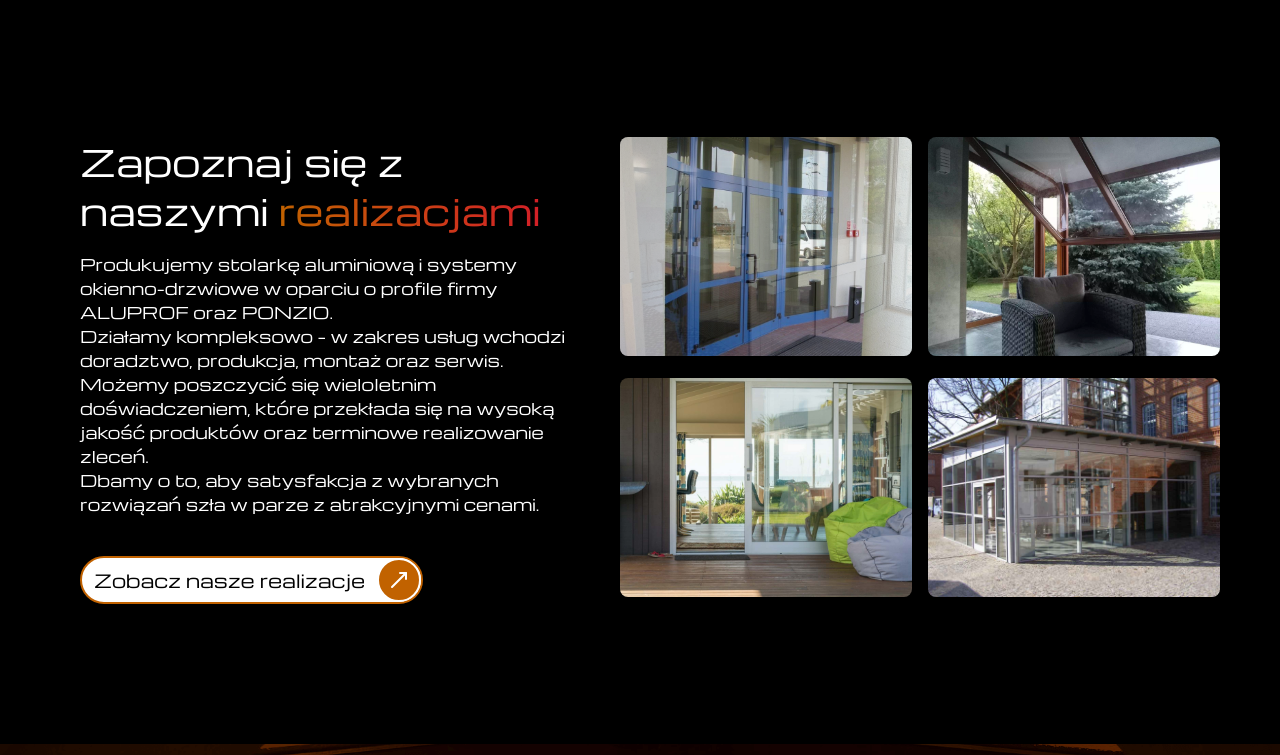
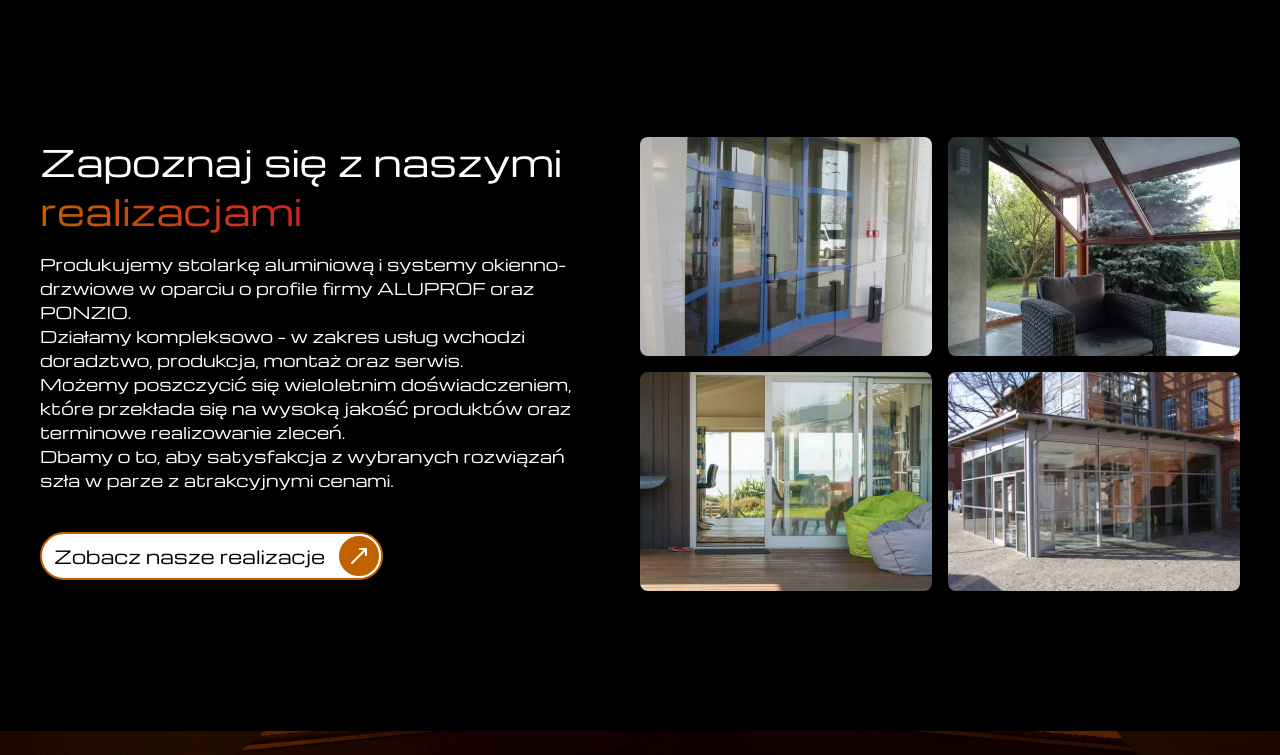
Before and after one commit to RIP-Tear/Aluwik-frontend, a Next.js app: page / in a window 1280 px wide. Shown: the part 1980-2735 px from the top of the page. Built offline with nearby package versions, Linux system fonts and the light colour scheme.

Commit message:
poprawki na stronie głównej

```diff
--- a/src/components/molecules/footer/Footer.tsx
+++ b/src/components/molecules/footer/Footer.tsx
@@ -69,7 +69,7 @@ export const Footer = () => {
   return (
     <footer
       className={clsx(
-        "bg-black text-white p-10 mx-auto relative z-50 flex justify-center items-center",
+        "bg-black text-white py-10 mx-auto relative z-50 flex justify-center items-center",
       )}
     >
       <div className="max-w-[1200px]">
@@ -107,8 +107,6 @@ export const Footer = () => {
         </div>
         <div className="border border-white/20 w-full my-10" />
         <div className="flex flex-col lg:flex-row gap-10 justify-between items-start">
-          {/* Logo */}
-
           {/* Sections */}
           <Section title="Nawigacja">
             <ul>
--- a/src/components/organisms/home-page/AboutUs.tsx
+++ b/src/components/organisms/home-page/AboutUs.tsx
@@ -12,7 +12,7 @@ const AboutUs = () => {
       <div className="absolute inset-0 -z-10">
         <Image src={aboutUsBg} alt="zdjęcie1" fill className="object-cover" priority />
       </div>
-      <div className="flex justify-center px-5 mt-10 sm:mt-[100px]">
+      <div className="flex justify-center mt-10 sm:mt-[100px]">
         <div className="text-white leading-relaxed max-w-[1200px] w-full py-10">
           <Heading label={"Dowiedz się"} size={24} className="uppercase text-start px-5" as="h5" />
           <Heading
--- a/src/components/organisms/home-page/ContactHero.tsx
+++ b/src/components/organisms/home-page/ContactHero.tsx
@@ -11,7 +11,7 @@ const ContactHero = () => {
       <div className="absolute inset-0 -z-10">
         <Image src={contactBg} alt="zdjęcie2" fill className="object-cover" priority />
       </div>
-      <div className="flex justify-center px-5">
+      <div className="flex justify-center ">
         <div className="text-white leading-relaxed max-w-[1200px] w-full py-10">
           <div className="max-w-[1200px] px-5 sm:flex">
             <div className="max-w-[800px]">
@@ -19,7 +19,7 @@ const ContactHero = () => {
                 label="Jesteś zainteresowany naszymi
 usługami?"
                 size={32}
-                className=" text-start mb-4 px-5"
+                className=" text-start mb-4"
                 as="h2"
                 highlightWords={["usługami"]}
               />
--- a/src/components/organisms/realization-preview/RealizationPreview.tsx
+++ b/src/components/organisms/home-page/RealizationPreview.tsx
@@ -50,17 +50,17 @@ const RealizationPreview = () => {
     <div className="bg-black w-full py-10 sm:py-[100px] mt-10 sm:mt-[100px]">
       <div className="flex justify-center px-5">
         <div className="text-white leading-relaxed max-w-[1200px] w-full py-10">
-          <div className="px-5 sm:flex gap-8">
-            {/* Lewa kolumna */}
+          <div className="flex flex-col xl:flex-row gap-8">
+            {/* Tekst po lewej */}
             <div className="flex-1 max-w-[800px]">
               <Heading
                 label="Zapoznaj się z naszymi realizacjami"
                 size={32}
-                className="text-start mb-4 px-5"
+                className="text-start mb-4"
                 as="h2"
                 highlightWords={["realizacjami"]}
               />
-              <div className="max-w-[600px] px-5">
+              <div className="max-w-[600px]">
                 <Text
                   text={`Produkujemy stolarkę aluminiową i systemy okienno-drzwiowe w oparciu o profile firmy ALUPROF oraz PONZIO.
 Działamy kompleksowo – w zakres usług wchodzi doradztwo, produkcja, montaż oraz serwis.
@@ -72,8 +72,8 @@ Dbamy o to, aby satysfakcja z wybranych rozwiązań szła w parze z atrakcyjnymi
               </div>
             </div>
 
-            {/* Mozaika po prawej */}
-            <div className="hidden sm:grid grid-cols-2 gap-4 w-full max-w-[600px]">
+            {/* Mozaika 2x2 */}
+            <div className="grid grid-cols-2 gap-4 w-full max-w-[600px] mt-8 sm:mt-0">
               {tiles.map((tile, i) => (
                 <div key={i} className="relative w-full aspect-[4/3] rounded-lg overflow-hidden">
                   {/* Widoczny obrazek */}
@@ -84,7 +84,7 @@ Dbamy o to, aby satysfakcja z wybranych rozwiązań szła w parze z atrakcyjnymi
                     className="object-cover transition-opacity duration-700"
                   />
 
-                  {/* Nadchodzący obrazek – fade-in */}
+                  {/* Nadchodzący obrazek */}
                   {tile.incoming && (
                     <motion.div
                       initial={{ opacity: 0 }}
--- a/src/templates/HomeTemplate.tsx
+++ b/src/templates/HomeTemplate.tsx
@@ -3,7 +3,7 @@ import { useGsapFadeInSections } from "@/hooks/useGsapSectionFadeIn";
 import AboutUs from "@/components/organisms/home-page/AboutUs";
 import OfferCards from "@/components/organisms/home-page/OfferCards";
 import ContactHero from "@/components/organisms/home-page/ContactHero";
-import RealizationPreview from "@/components/organisms/realization-preview/RealizationPreview";
+import RealizationPreview from "@/components/organisms/home-page/RealizationPreview";
 import HeroText from "@/components/molecules/hero-text/HeroText";
 
 const HomeTemplate = () => {
```
